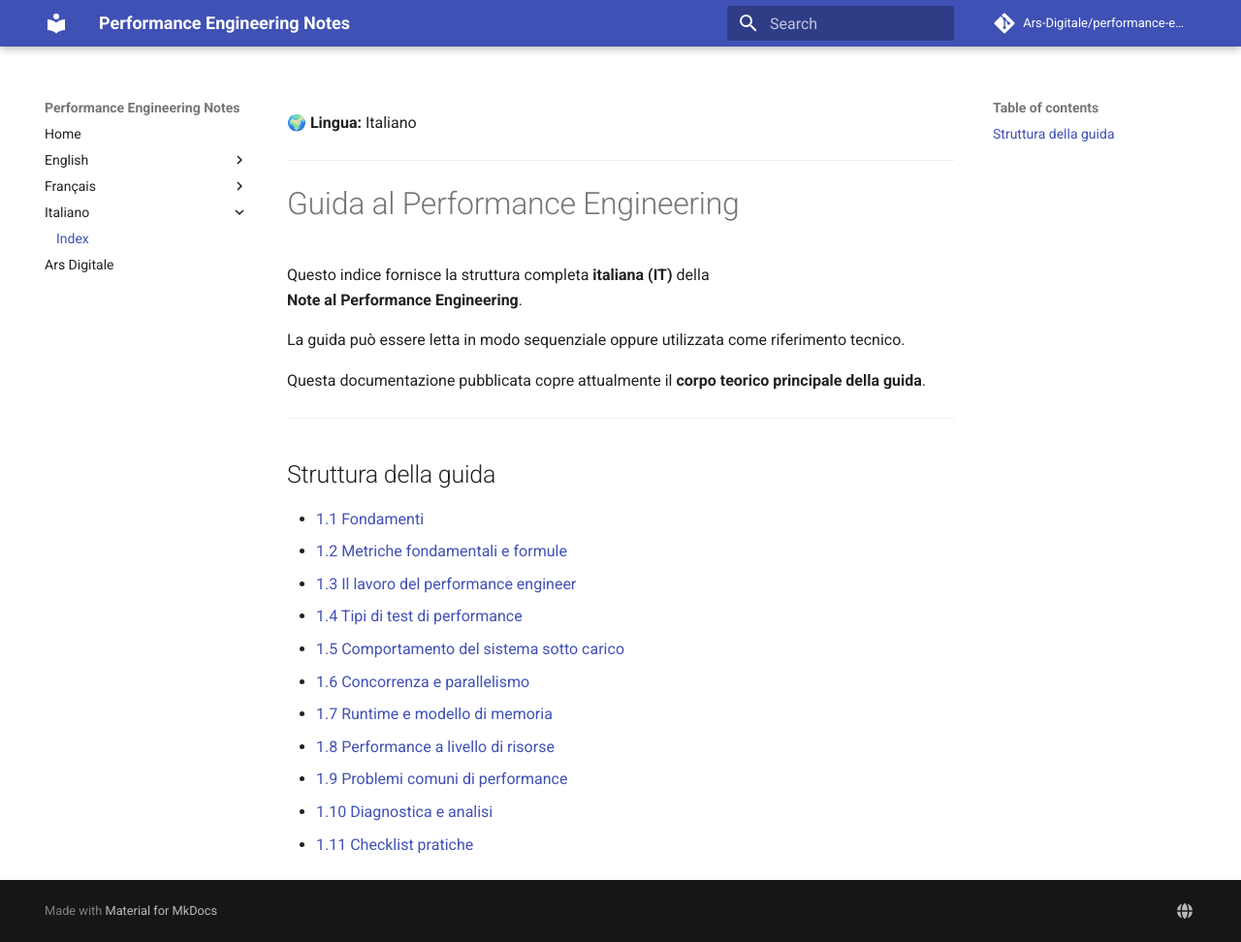
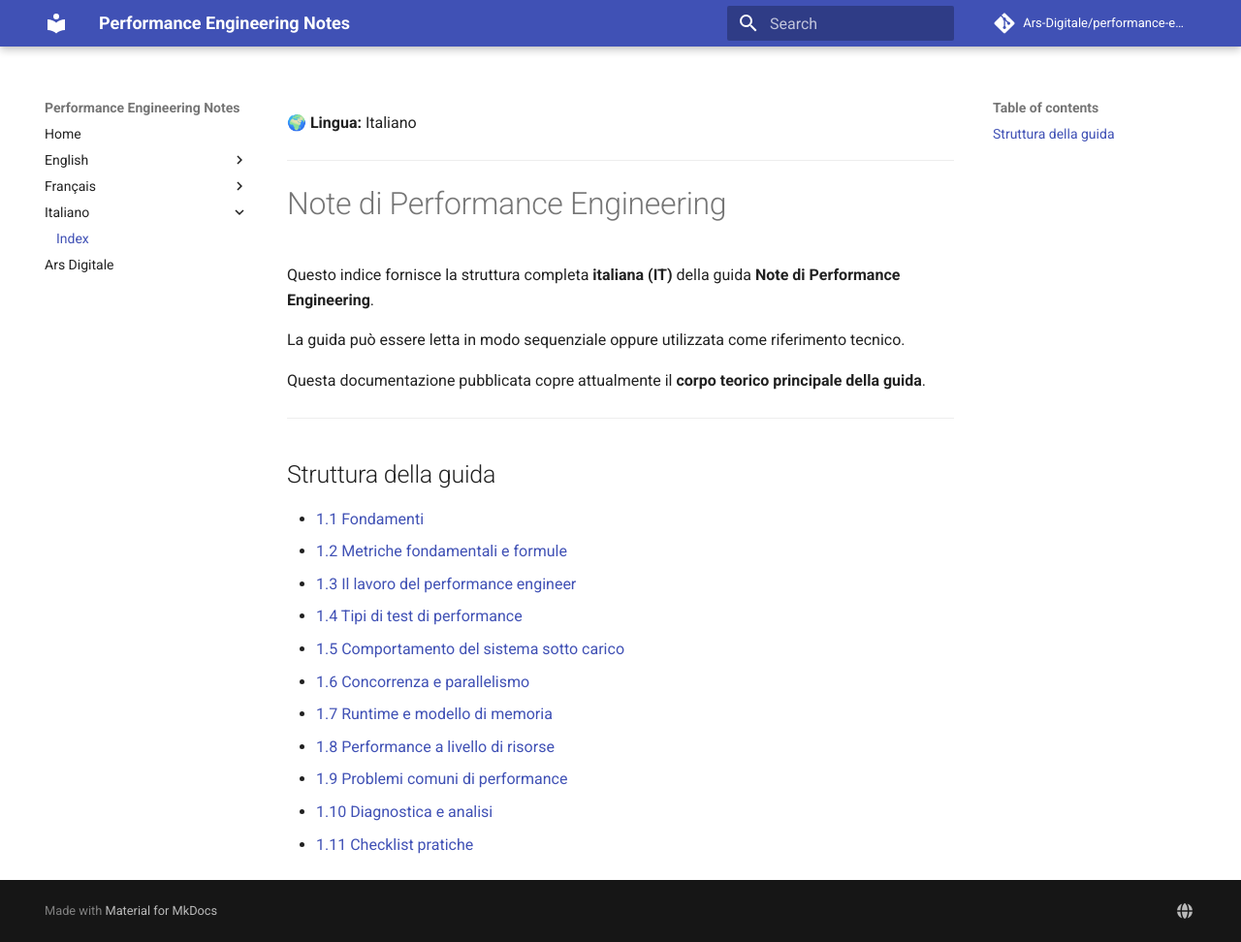
Before and after one commit to Ars-Digitale/performance-engineering-notes, an MkDocs documentation site: the page built from docs/it/index.md, in a window 1280 px wide and 972 px high. Shown: the whole window at 97% size. Built offline with MkDocs 1.6.1 and Material for MkDocs 9.7.7, drawn with Linux system fonts in a browser that asks for light colours; comment, search, counter and statistics services are not loaded.

Commit message:
normalizzazione github 2

```diff
--- a/docs/it/index.md
+++ b/docs/it/index.md
@@ -2,10 +2,10 @@
 
 ---
 
-# Guida al Performance Engineering
+# Note di Performance Engineering
 
-Questo indice fornisce la struttura completa **italiana (IT)** della
-**Note al Performance Engineering**.
+Questo indice fornisce la struttura completa **italiana (IT)** della guida
+**Note di Performance Engineering**.
 
 La guida può essere letta in modo sequenziale oppure utilizzata come riferimento tecnico.
 
```
Also changed, not shown: docs/en/index.md (+3 -3 lines), docs/fr/index.md (+3 -3 lines), 5 other files.
